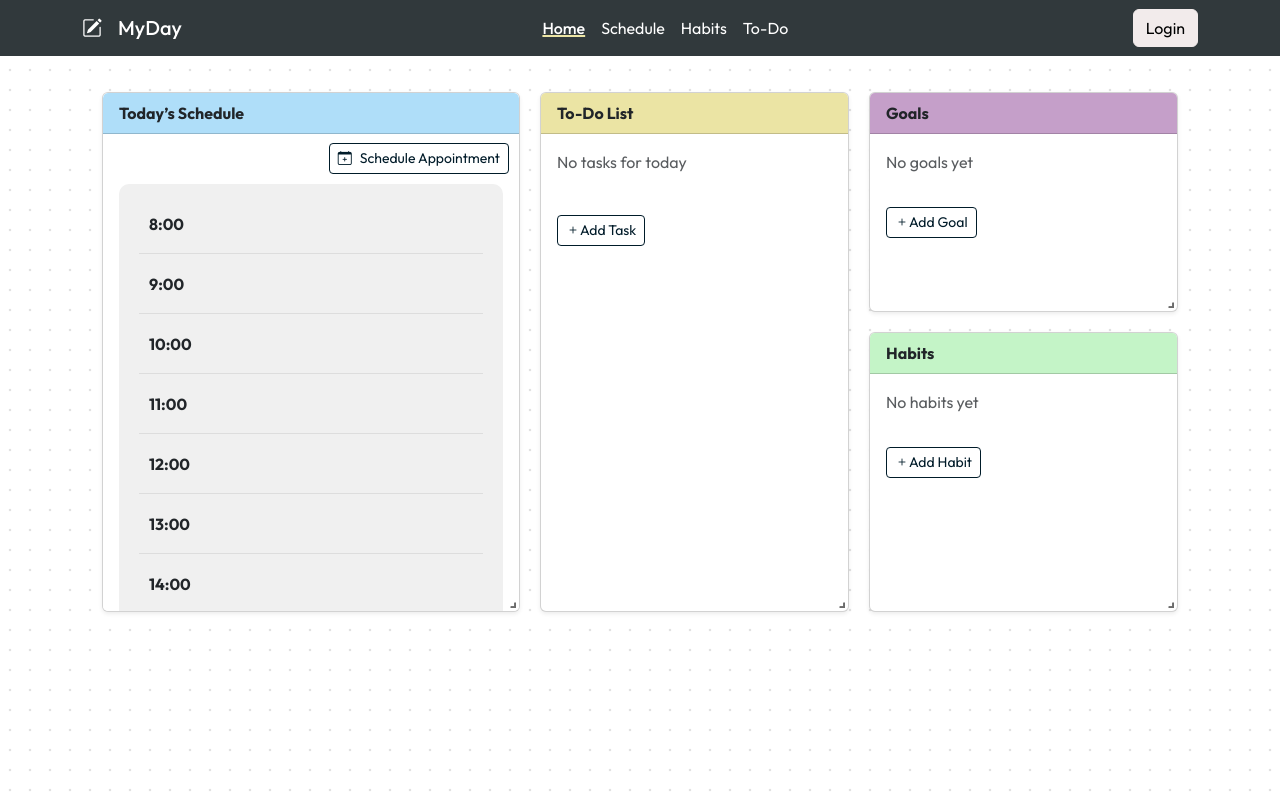
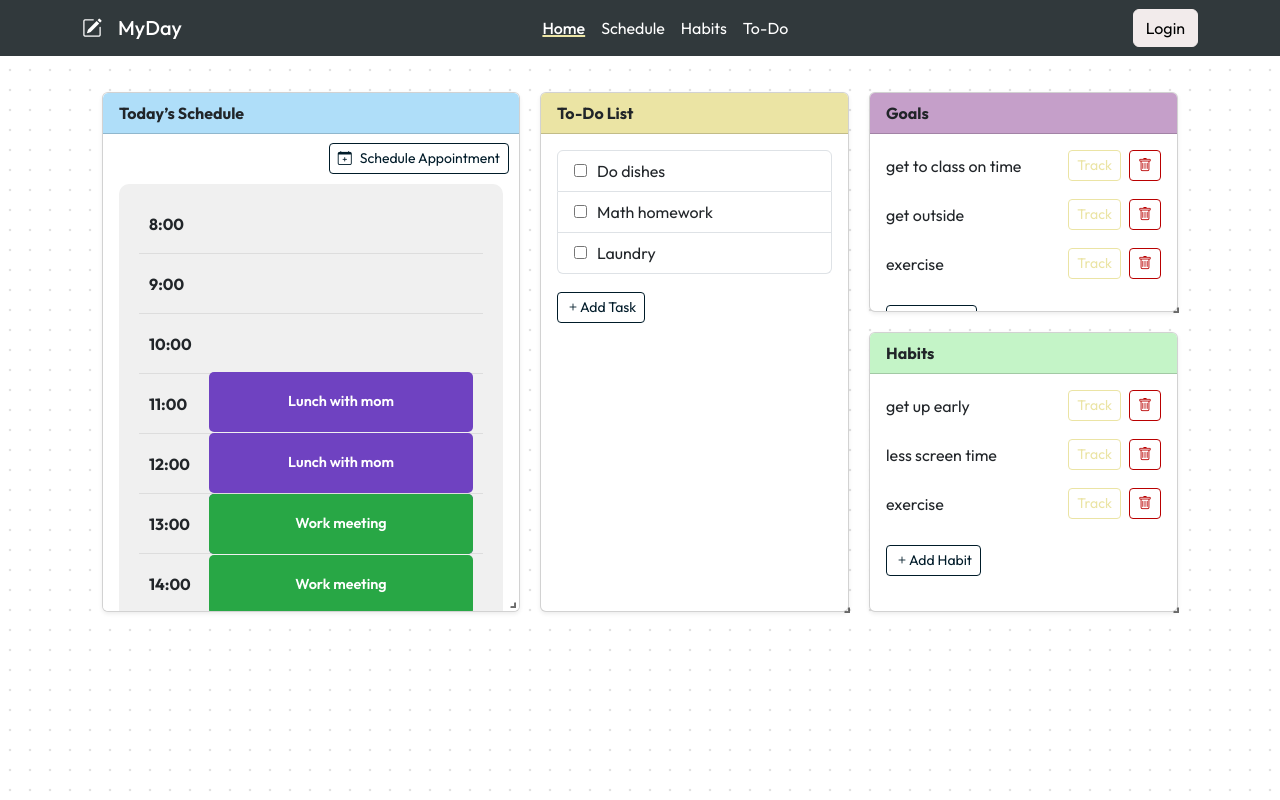
Before and after one commit to davidmolgard/to-do-website, a React (Vite) app: page / in a window 1280 px wide. Built offline with nearby package versions, Linux system fonts and the light colour scheme; a web font is replaced by a local one.

Commit message:
added dummy data

```diff
--- a/src/AppDataContext.tsx
+++ b/src/AppDataContext.tsx
@@ -43,17 +43,25 @@ interface AppDataContextType {
 
 const AppDataContext = createContext<AppDataContextType | undefined>(undefined);
 
-export function AppDataProvider({ children }: { children: ReactNode }) {
-  const [appointments, setAppointments] = useState<Appointment[]>([]);
-  const [tasks, setTasks] = useState<Task[]>([]);
-  const [goals, setGoals] = useState<Goal[]>([]);
-  const [habits, setHabits] = useState<Habit[]>([]);
+interface appDataProviderProps {
+  children: ReactNode,
+  appointments?: Appointment[],
+  tasks?: Task[],
+  goals?: Goal[],
+  habits?: Habit[]
+}
+
+export function AppDataProvider(props: appDataProviderProps) {
+  const [appointments, setAppointments] = useState<Appointment[]>(props.appointments ? props.appointments : []);
+  const [tasks, setTasks] = useState<Task[]>(props.tasks ? props.tasks : []);
+  const [goals, setGoals] = useState<Goal[]>(props.goals ? props.goals : []);
+  const [habits, setHabits] = useState<Habit[]>(props.habits ? props.habits : []);
 
   return (
     <AppDataContext.Provider
       value={{ appointments, setAppointments, tasks, setTasks, goals, setGoals, habits, setHabits }}
     >
-      {children}
+      {props.children}
     </AppDataContext.Provider>
   );
 }
--- /dev/null
+++ b/src/DummyData.tsx
@@ -0,0 +1,136 @@
+import { Appointment, Goal, Habit, Task } from "./AppDataContext";
+
+export const habitData: Habit[] = [
+  {
+    id: 0,
+    name: "get up early",
+    log: {[getStringDate(0)]: false},
+    type: "good"
+  },
+  {
+    id: 1,
+    name: "less screen time",
+    log: { [getStringDate(-4)]: true },
+    type: "bad"
+  },
+  {
+    id: 2,
+    name: "exercise",
+    log: { [getStringDate(-1)]: true },
+    type: "good"
+  },
+];
+
+export const goalData: Goal[] = [
+  {
+    id: 0,
+    name: "get to class on time",
+    log: {[getStringDate(-1)]: true}
+  },
+  {
+    id: 1,
+    name: "get outside",
+    log: { [getStringDate(-3)]: true }
+  },
+  {
+    id: 2,
+    name: "exercise",
+    log: { [getStringDate(-1)]: true }
+  },
+];
+
+export const taskData: Task[] = [
+  {
+    id: 0,
+    text: "Do dishes",
+    completed: false,
+    dueDate: getStringDate(0),
+    priority: 1
+  },
+  {
+    id: 1,
+    text: "Math homework",
+    completed: false,
+    dueDate: getStringDate(0),
+    priority: 1
+  },
+  {
+    id: 2,
+    text: "Grocery shopping",
+    completed: true,
+    dueDate: getStringDate(0),
+    priority: 1
+  },
+  {
+    id: 3,
+    text: "Laundry",
+    completed: false,
+    dueDate: getStringDate(0),
+    priority: 1
+  },
+];
+
+export const apptData: Appointment[] = [
+  {
+    id: 0,
+    title: "Lunch with mom",
+    startTime: "11:00",
+    endTime: "14:00",
+    date: getStringDate(0),
+    color: "purple"
+  },
+  {
+    id: 1,
+    title: "Work meeting",
+    startTime: "13:00",
+    endTime: "15:00",
+    date: getStringDate(0),
+    color: "green"
+  },
+  {
+    id: 2,
+    title: "Pizza party",
+    startTime: "18:00",
+    endTime: "19:00",
+    date: getStringDate(0),
+    color: "orange"
+  },
+  {
+    id: 3,
+    title: "Meet with CS group",
+    startTime: "10:00",
+    endTime: "12:00",
+    date: getStringDate(1),
+    color: "green"
+  },
+  {
+    id: 4,
+    title: "Dentist",
+    startTime: "13:00",
+    endTime: "14:00",
+    date: getStringDate(1),
+    color: "blue"
+  },
+  {
+    id: 5,
+    title: "Nap",
+    startTime: "16:00",
+    endTime: "16:30",
+    date: getStringDate(-1),
+    color: "purple"
+  },
+  {
+    id: 6,
+    title: "Gaming",
+    startTime: "22:00",
+    endTime: "23:00",
+    date: getStringDate(2),
+    color: "orange"
+  },
+];
+
+function getStringDate(daysFromToday: number) {
+  let date = new Date();
+  date.setDate(date.getDate() + daysFromToday)
+  return date.toISOString().split("T")[0];
+}
--- a/src/main.tsx
+++ b/src/main.tsx
@@ -2,11 +2,17 @@ import { StrictMode } from "react";
 import { createRoot } from "react-dom/client";
 import App from "./App";
 import { AppDataProvider } from "./AppDataContext";
+import { apptData, goalData, habitData, taskData } from "./DummyData";
 
 createRoot(document.getElementById("root")!).render(
   <StrictMode>
-    <AppDataProvider>
-      <App />
+    <AppDataProvider
+      children={<App />}
+      habits={habitData}
+      tasks={taskData}
+      appointments={apptData}
+      goals={goalData}
+      >
     </AppDataProvider>
   </StrictMode>
 );
--- a/src/styles/home.scss
+++ b/src/styles/home.scss
@@ -114,6 +114,12 @@
       flex-direction: column;
       gap: 10px;
       justify-content: flex-start;
+      overflow-y: scroll;
+    }
+
+    .react-resizable-handle.react-resizable-handle-se {
+      bottom: -5px;
+      right: -5px;
     }
 
     .d-flex.justify-content-between {
@@ -139,6 +145,11 @@
     .card-header {
       background-color: $accent-yellow;
     }
+    .list-group-item {
+      input {
+        margin-right: 10px;
+      }
+    }
   }
 }
 
```
Also changed, not shown: src/styles/styles.css.
